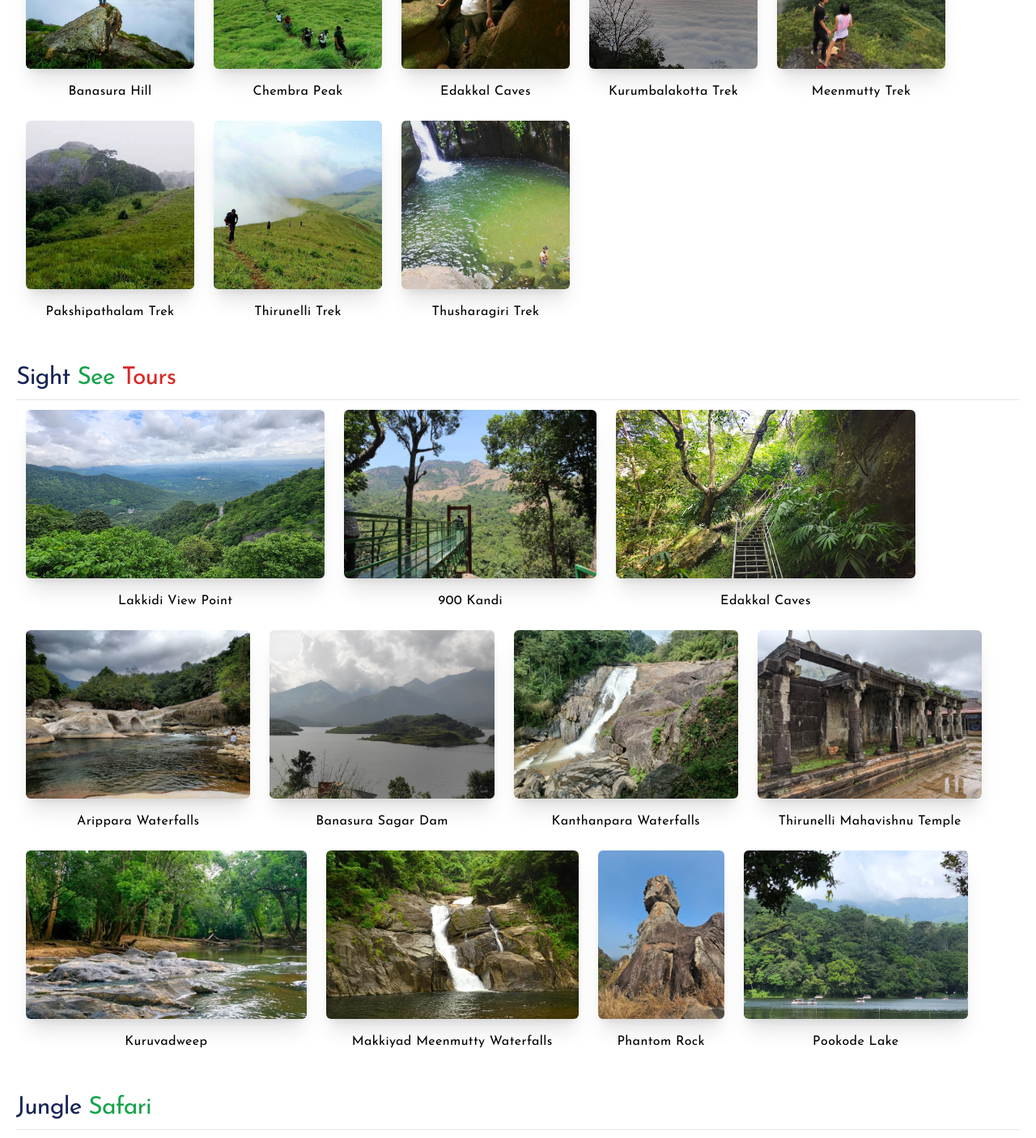
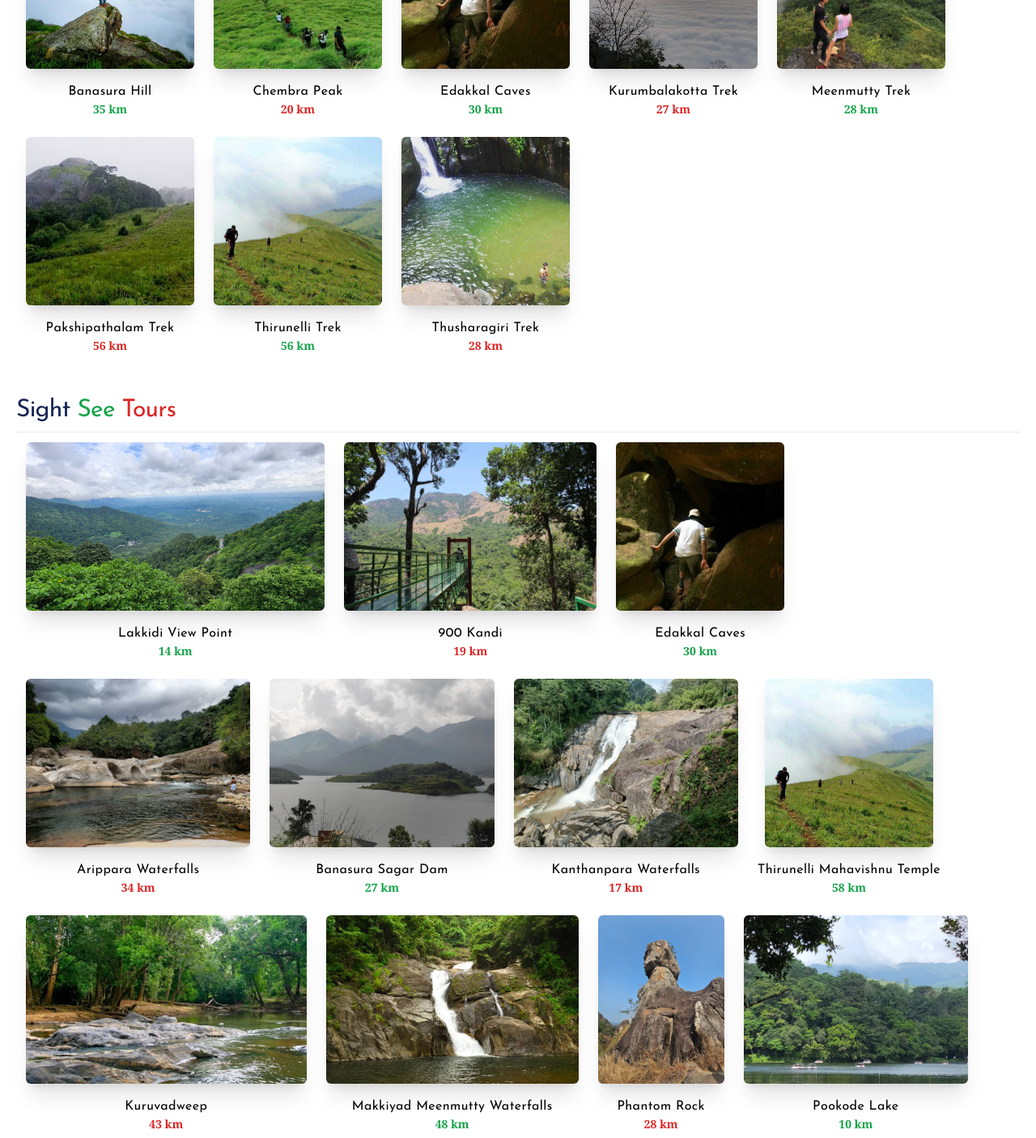
Before and after one commit to sarangpachari/severn-valley, a React (Vite) app: page /gallery in a window 1280 px wide. Shown: the part 320-1725 px from the top of the page at 81% size. Built offline with nearby package versions, Linux system fonts and the light colour scheme.

Commit message:
New update 2

```diff
--- a/src/App.jsx
+++ b/src/App.jsx
@@ -15,6 +15,7 @@ import { useEffect, useState } from "react";
 
 import Loader from "./components/loader/Loader";
 import Services from "./pages/Services";
+import Contact from "./components/Contact";
 
 function App() {
   const [isLoading, setIsLoading] = useState(true);
@@ -39,6 +40,7 @@ function App() {
             <Header />
             <Routes>
               <Route path="/" element={<Home />} />
+              <Route path="/contact" element={<Contact />} />
               <Route path="/activities" element={<Services />} />
               <Route path="/gallery" element={<Gallery />} />
               <Route path="/gallery-tg" element={<TrekkingGallery />} />
--- a/src/pages/Gallery.jsx
+++ b/src/pages/Gallery.jsx
@@ -39,6 +39,7 @@ const Gallery = () => {
   return (
     <div style={{ paddingTop: "100px" }} className="p-5">
       {/* TREKKING */}
+
       <div className="mt-10">
         <h1 className="text-blue-950 text-xl lg:text-3xl tracking-tight">
           Trekking <span className=" text-green-600">&</span>{" "}
@@ -56,6 +57,9 @@ const Gallery = () => {
               className="md:h-52 shadow-xl rounded-md"
             />
             <p className="text-md mt-4 tracking-wide">Banasura Hill</p>
+            <p className="text-sm font-serif font-semibold text-green-600">
+              35 km
+            </p>
           </div>
 
           {/* CARD */}
@@ -66,6 +70,9 @@ const Gallery = () => {
               className="md:h-52 shadow-xl rounded-md"
             />
             <p className="text-md mt-4 tracking-wide">Chembra Peak</p>
+            <p className="text-sm font-serif font-semibold text-red-600">
+              20 km
+            </p>
           </div>
 
           {/* CARD */}
@@ -76,6 +83,9 @@ const Gallery = () => {
               className="md:h-52 shadow-xl rounded-md"
             />
             <p className="text-md mt-4 tracking-wide">Edakkal Caves</p>
+            <p className="text-sm font-serif font-semibold text-green-600">
+              30 km
+            </p>
           </div>
 
           {/* CARD */}
@@ -86,6 +96,9 @@ const Gallery = () => {
               className="md:h-52 shadow-xl rounded-md"
             />
             <p className="text-md mt-4 tracking-wide">Kurumbalakotta Trek</p>
+            <p className="text-sm font-serif font-semibold text-red-600">
+              27 km
+            </p>
           </div>
 
           {/* CARD */}
@@ -96,6 +109,9 @@ const Gallery = () => {
               className="md:h-52 shadow-xl rounded-md"
             />
             <p className="text-md mt-4 tracking-wide">Meenmutty Trek</p>
+            <p className="text-sm font-serif font-semibold text-green-600">
+              28 km
+            </p>
           </div>
 
           {/* CARD */}
@@ -106,6 +122,9 @@ const Gallery = () => {
               className="md:h-52 shadow-xl rounded-md"
             />
             <p className="text-md mt-4 tracking-wide">Pakshipathalam Trek</p>
+            <p className="text-sm font-serif font-semibold text-red-600">
+              56 km
+            </p>
           </div>
 
           {/* CARD */}
@@ -116,6 +135,9 @@ const Gallery = () => {
               className="md:h-52 shadow-xl rounded-md"
             />
             <p className="text-md mt-4 tracking-wide">Thirunelli Trek</p>
+            <p className="text-sm font-serif font-semibold text-green-600">
+              56 km
+            </p>
           </div>
 
           {/* CARD */}
@@ -126,6 +148,9 @@ const Gallery = () => {
               className="md:h-52 shadow-xl rounded-md"
             />
             <p className="text-md mt-4 tracking-wide">Thusharagiri Trek</p>
+            <p className="text-sm font-serif font-semibold text-red-600">
+              28 km
+            </p>
           </div>
         </div>
       </div>
@@ -148,22 +173,31 @@ const Gallery = () => {
               className="md:h-52 shadow-xl rounded-md"
             />
             <p className="text-md mt-4 tracking-wide">Lakkidi View Point</p>
+            <p className="text-sm font-serif font-semibold text-green-600">
+              14 km
+            </p>
           </div>
 
           {/* CARD */}
           <div className="w-max flex flex-col justify-center items-center p-3 hover:scale-105 transition-all">
             <img src={kandi} alt="" className="md:h-52 shadow-xl rounded-md" />
             <p className="text-md mt-4 tracking-wide">900 Kandi</p>
+            <p className="text-sm font-serif font-semibold text-red-600">
+              19 km
+            </p>
           </div>
 
           {/* CARD */}
           <div className="w-max flex flex-col justify-center items-center p-3 hover:scale-105 transition-all">
             <img
-              src={edakkal2}
+              src={edakkal}
               alt=""
               className="md:h-52 shadow-xl rounded-md"
             />
             <p className="text-md mt-4 tracking-wide">Edakkal Caves</p>
+            <p className="text-sm font-serif font-semibold text-green-600">
+              30 km
+            </p>
           </div>
 
           {/* CARD */}
@@ -174,6 +208,9 @@ const Gallery = () => {
               className="md:h-52 shadow-xl rounded-md"
             />
             <p className="text-md mt-4 tracking-wide">Arippara Waterfalls</p>
+            <p className="text-sm font-serif font-semibold text-red-600">
+              34 km
+            </p>
           </div>
 
           {/* CARD */}
@@ -184,6 +221,9 @@ const Gallery = () => {
               className="md:h-52 shadow-xl rounded-md"
             />
             <p className="text-md mt-4 tracking-wide">Banasura Sagar Dam</p>
+            <p className="text-sm font-serif font-semibold text-green-600">
+              27 km
+            </p>
           </div>
 
           {/* CARD */}
@@ -194,17 +234,23 @@ const Gallery = () => {
               className="md:h-52 shadow-xl rounded-md"
             />
             <p className="text-md mt-4 tracking-wide">Kanthanpara Waterfalls</p>
+            <p className="text-sm font-serif font-semibold text-red-600">
+              17 km
+            </p>
           </div>
 
           {/* CARD */}
           <div className="w-max flex flex-col justify-center items-center p-3 hover:scale-105 transition-all">
             <img
-              src={thirunelli2}
+              src={thirunelli}
               alt=""
               className="md:h-52 shadow-xl rounded-md"
             />
             <p className="text-md mt-4 tracking-wide">
               Thirunelli Mahavishnu Temple
+            </p>
+            <p className="text-sm font-serif font-semibold text-green-600">
+              58 km
             </p>
           </div>
 
@@ -216,6 +262,9 @@ const Gallery = () => {
               className="md:h-52 shadow-xl rounded-md"
             />
             <p className="text-md mt-4 tracking-wide">Kuruvadweep</p>
+            <p className="text-sm font-serif font-semibold text-red-600">
+              43 km
+            </p>
           </div>
 
           {/* CARD */}
@@ -228,6 +277,9 @@ const Gallery = () => {
             <p className="text-md mt-4 tracking-wide">
               Makkiyad Meenmutty Waterfalls
             </p>
+            <p className="text-sm font-serif font-semibold text-green-600">
+              48 km
+            </p>
           </div>
 
           {/* CARD */}
@@ -238,6 +290,9 @@ const Gallery = () => {
               className="md:h-52 shadow-xl rounded-md"
             />
             <p className="text-md mt-4 tracking-wide">Phantom Rock</p>
+            <p className="text-sm font-serif font-semibold text-red-600">
+              28 km
+            </p>
           </div>
 
           {/* CARD */}
@@ -248,6 +303,9 @@ const Gallery = () => {
               className="md:h-52 shadow-xl rounded-md"
             />
             <p className="text-md mt-4 tracking-wide">Pookode Lake</p>
+            <p className="text-sm font-serif font-semibold text-green-600">
+              10 km
+            </p>
           </div>
         </div>
       </div>
--- a/src/pages/galleries/SightSeeTourGallery.jsx
+++ b/src/pages/galleries/SightSeeTourGallery.jsx
@@ -1,16 +1,15 @@
-import React from 'react'
-import lakkidi from '../../assets/sightSeeing/lakkidi.webp'
-import kandi from '../../assets/sightSeeing/900kandi.webp'
-import arippara from '../../assets/sightSeeing/arippara.webp'
-import banasura from '../../assets/sightSeeing/banasura.webp'
-import edakkal from '../../assets/sightSeeing/edakkal.webp'
-import kanthanpara from '../../assets/sightSeeing/kanthanpara.webp'
-import kuruvadweep from '../../assets/sightSeeing/kuruvadweep.webp'
-import makkiyad from '../../assets/sightSeeing/makkiyad.webp'
-import phantom from '../../assets/sightSeeing/phantom.webp'
-import pookode from '../../assets/sightSeeing/pookode.webp'
-import thirunelli from '../../assets/sightSeeing/thirunelli.webp'
-
+import React from "react";
+import lakkidi from "../../assets/sightSeeing/lakkidi.webp";
+import kandi from "../../assets/sightSeeing/900kandi.webp";
+import arippara from "../../assets/sightSeeing/arippara.webp";
+import banasura from "../../assets/sightSeeing/banasura.webp";
+import edakkal from "../../assets/sightSeeing/edakkal.webp";
+import kanthanpara from "../../assets/sightSeeing/kanthanpara.webp";
+import kuruvadweep from "../../assets/sightSeeing/kuruvadweep.webp";
+import makkiyad from "../../assets/sightSeeing/makkiyad.webp";
+import phantom from "../../assets/sightSeeing/phantom.webp";
+import pookode from "../../assets/sightSeeing/pookode.webp";
+import thirunelli from "../../assets/sightSeeing/thirunelli.webp";
 
 const SightSeeTourGallery = () => {
   return (
@@ -26,95 +25,150 @@ const SightSeeTourGallery = () => {
         <div className="flex flex-wrap ">
           {/* CARD */}
           <div className="w-max flex flex-col items-center p-3 hover:scale-105 transition-all">
-                <img src={lakkidi} alt="" className="md:h-52 shadow-xl rounded-md" />
-                <p className="text-md mt-4 tracking-wide">
-                  Lakkidi View Point
+            <img
+              src={lakkidi}
+              alt=""
+              className="md:h-52 shadow-xl rounded-md"
+            />
+            <p className="text-md mt-4 tracking-wide">Lakkidi View Point</p>
+            <p className="text-sm font-serif font-semibold text-green-600">
+              14 km
             </p>
           </div>
 
           {/* CARD */}
           <div className="w-max flex flex-col justify-center items-center p-3 hover:scale-105 transition-all">
             <img src={kandi} alt="" className="md:h-52 shadow-xl rounded-md" />
-                <p className="text-md mt-4 tracking-wide">
-                  900 Kandi
+            <p className="text-md mt-4 tracking-wide">900 Kandi</p>
+            <p className="text-sm font-serif font-semibold text-red-600">
+              19 km
             </p>
           </div>
 
           {/* CARD */}
           <div className="w-max flex flex-col justify-center items-center p-3 hover:scale-105 transition-all">
-                <img src={edakkal} alt="" className="md:h-52 shadow-xl rounded-md" />
-                <p className="text-md mt-4 tracking-wide">
-                  Edakkal Caves
+            <img
+              src={edakkal}
+              alt=""
+              className="md:h-52 shadow-xl rounded-md"
+            />
+            <p className="text-md mt-4 tracking-wide">Edakkal Caves</p>
+            <p className="text-sm font-serif font-semibold text-green-600">
+              30 km
             </p>
           </div>
 
           {/* CARD */}
           <div className="w-max flex flex-col justify-center items-center p-3 hover:scale-105 transition-all">
-                <img src={arippara} alt="" className="md:h-52 shadow-xl rounded-md" />
-                <p className="text-md mt-4 tracking-wide">
-                  Arippara Waterfalls
+            <img
+              src={arippara}
+              alt=""
+              className="md:h-52 shadow-xl rounded-md"
+            />
+            <p className="text-md mt-4 tracking-wide">Arippara Waterfalls</p>
+            <p className="text-sm font-serif font-semibold text-red-600">
+              34 km
             </p>
           </div>
 
           {/* CARD */}
           <div className="w-max flex flex-col justify-center items-center p-3 hover:scale-105 transition-all">
-                <img src={banasura} alt="" className="md:h-52 shadow-xl rounded-md" />
-                <p className="text-md mt-4 tracking-wide">
-                  Banasura Sagar Dam
+            <img
+              src={banasura}
+              alt=""
+              className="md:h-52 shadow-xl rounded-md"
+            />
+            <p className="text-md mt-4 tracking-wide">Banasura Sagar Dam</p>
+            <p className="text-sm font-serif font-semibold text-green-600">
+              27 km
             </p>
           </div>
 
           {/* CARD */}
           <div className="w-max flex flex-col justify-center items-center p-3 hover:scale-105 transition-all">
-                <img src={kanthanpara} alt="" className="md:h-52 shadow-xl rounded-md" />
-                <p className="text-md mt-4 tracking-wide">
-                Kanthanpara Waterfalls
+            <img
+              src={kanthanpara}
+              alt=""
+              className="md:h-52 shadow-xl rounded-md"
+            />
+            <p className="text-md mt-4 tracking-wide">Kanthanpara Waterfalls</p>
+            <p className="text-sm font-serif font-semibold text-red-600">
+              17 km
             </p>
           </div>
 
           {/* CARD */}
           <div className="w-max flex flex-col justify-center items-center p-3 hover:scale-105 transition-all">
-                <img src={thirunelli} alt="" className="md:h-52 shadow-xl rounded-md" />
+            <img
+              src={thirunelli}
+              alt=""
+              className="md:h-52 shadow-xl rounded-md"
+            />
             <p className="text-md mt-4 tracking-wide">
               Thirunelli Mahavishnu Temple
+            </p>
+            <p className="text-sm font-serif font-semibold text-green-600">
+              58 km
             </p>
           </div>
 
           {/* CARD */}
           <div className="w-max flex flex-col justify-center items-center p-3 hover:scale-105 transition-all">
-                <img src={kuruvadweep} alt="" className="md:h-52 shadow-xl rounded-md" />
-                <p className="text-md mt-4 tracking-wide">
-                Kuruvadweep
+            <img
+              src={kuruvadweep}
+              alt=""
+              className="md:h-52 shadow-xl rounded-md"
+            />
+            <p className="text-md mt-4 tracking-wide">Kuruvadweep</p>
+            <p className="text-sm font-serif font-semibold text-red-600">
+              43 km
             </p>
           </div>
 
           {/* CARD */}
           <div className="w-max flex flex-col justify-center items-center p-3 hover:scale-105 transition-all">
-                <img src={makkiyad} alt="" className="md:h-52 shadow-xl rounded-md" />
+            <img
+              src={makkiyad}
+              alt=""
+              className="md:h-52 shadow-xl rounded-md"
+            />
             <p className="text-md mt-4 tracking-wide">
               Makkiyad Meenmutty Waterfalls
+            </p>
+            <p className="text-sm font-serif font-semibold text-green-600">
+              48 km
             </p>
           </div>
 
           {/* CARD */}
           <div className="w-max flex flex-col justify-center items-center p-3 hover:scale-105 transition-all">
-                <img src={phantom} alt="" className="md:h-52 shadow-xl rounded-md" />
-                <p className="text-md mt-4 tracking-wide">
-                Phantom Rock
+            <img
+              src={phantom}
+              alt=""
+              className="md:h-52 shadow-xl rounded-md"
+            />
+            <p className="text-md mt-4 tracking-wide">Phantom Rock</p>
+            <p className="text-sm font-serif font-semibold text-red-600">
+              28 km
             </p>
           </div>
 
           {/* CARD */}
           <div className="w-max flex flex-col justify-center items-center p-3 hover:scale-105 transition-all">
-                <img src={pookode} alt="" className="md:h-52 shadow-xl rounded-md" />
-                <p className="text-md mt-4 tracking-wide">
-                Pookode Lake
+            <img
+              src={pookode}
+              alt=""
+              className="md:h-52 shadow-xl rounded-md"
+            />
+            <p className="text-md mt-4 tracking-wide">Pookode Lake</p>
+            <p className="text-sm font-serif font-semibold text-green-600">
+              10 km
             </p>
           </div>
         </div>
       </div>
     </div>
-  )
-}
+  );
+};
 
-export default SightSeeTourGallery
+export default SightSeeTourGallery;
--- a/src/pages/galleries/TrekkingGallery.jsx
+++ b/src/pages/galleries/TrekkingGallery.jsx
@@ -26,6 +26,7 @@ const TrekkingGallery = () => {
             <p className="text-md mt-4 tracking-wide">
               Banasura Hill
             </p>
+            <p className="text-sm font-serif font-semibold text-green-600">35 km</p>
           </div>
 
           {/* CARD */}
@@ -34,6 +35,7 @@ const TrekkingGallery = () => {
             <p className="text-md mt-4 tracking-wide">
               Chembra Peak
             </p>
+            <p className="text-sm font-serif font-semibold text-red-600">20 km</p>
           </div>
 
           {/* CARD */}
@@ -42,6 +44,7 @@ const TrekkingGallery = () => {
             <p className="text-md mt-4 tracking-wide">
               Edakkal Caves
             </p>
+            <p className="text-sm font-serif font-semibold text-green-600">30 km</p>
           </div>
 
           {/* CARD */}
@@ -50,6 +53,7 @@ const TrekkingGallery = () => {
             <p className="text-md mt-4 tracking-wide">
               Kurumbalakotta Trek
             </p>
+            <p className="text-sm font-serif font-semibold text-red-600">27 km</p>
           </div>
 
           {/* CARD */}
@@ -58,6 +62,7 @@ const TrekkingGallery = () => {
             <p className="text-md mt-4 tracking-wide">
               Meenmutty Trek
             </p>
+            <p className="text-sm font-serif font-semibold text-green-600">28 km</p>
           </div>
 
           {/* CARD */}
@@ -66,6 +71,7 @@ const TrekkingGallery = () => {
             <p className="text-md mt-4 tracking-wide">
             Pakshipathalam Trek
             </p>
+            <p className="text-sm font-serif font-semibold text-red-600">56 km</p>
           </div>
 
           {/* CARD */}
@@ -74,6 +80,7 @@ const TrekkingGallery = () => {
             <p className="text-md mt-4 tracking-wide">
             Thirunelli Trek
             </p>
+            <p className="text-sm font-serif font-semibold text-green-600">56 km</p>
           </div>
 
           {/* CARD */}
@@ -82,6 +89,7 @@ const TrekkingGallery = () => {
             <p className="text-md mt-4 tracking-wide">
             Thusharagiri Trek
             </p>
+            <p className="text-sm font-serif font-semibold text-red-600">28 km</p>
           </div>
         </div>
       </div>
```
Also changed, not shown: src/components/Header.jsx (+6 -6 lines). Lines whose indentation alone changed are shown as unchanged.
